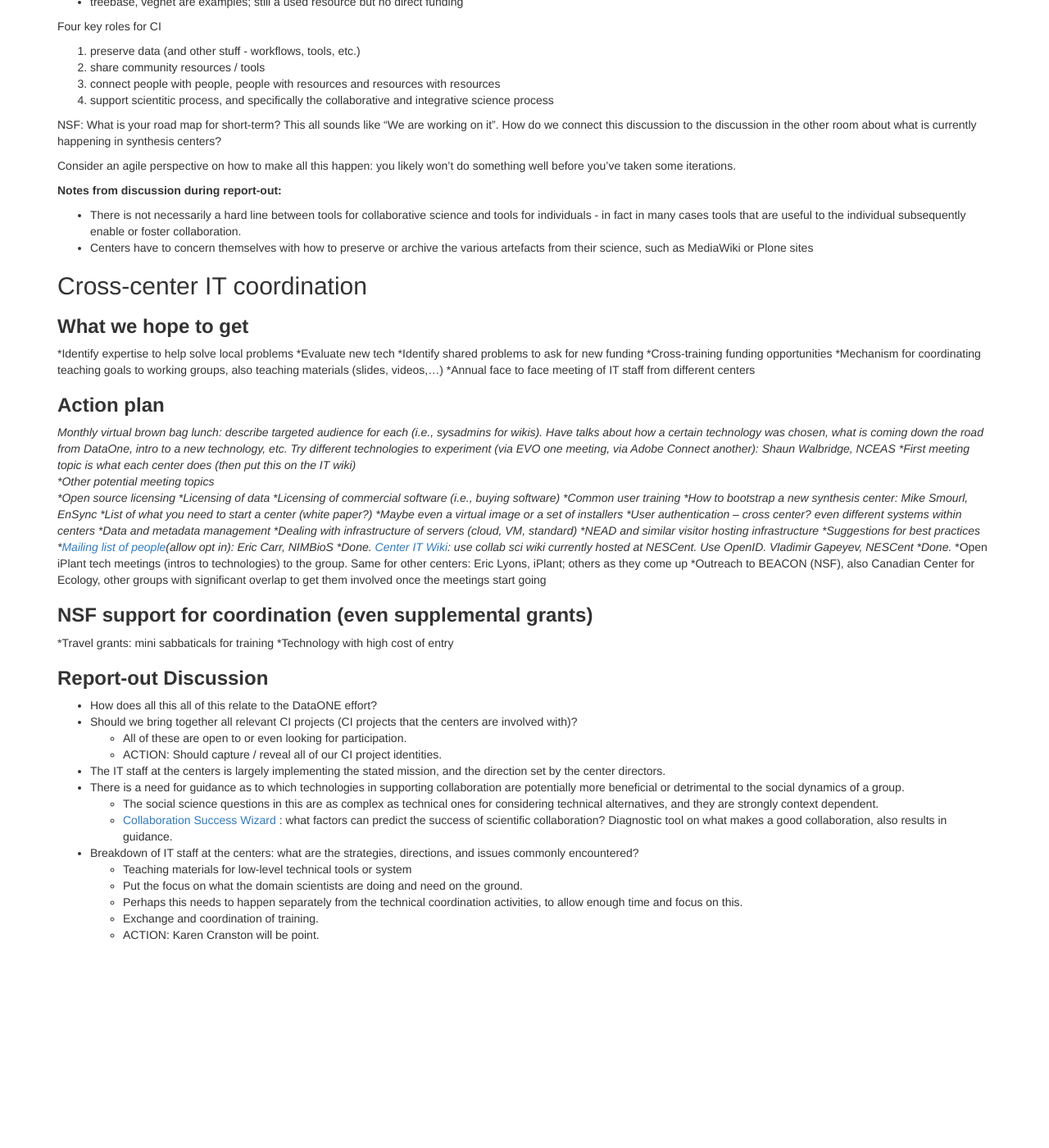
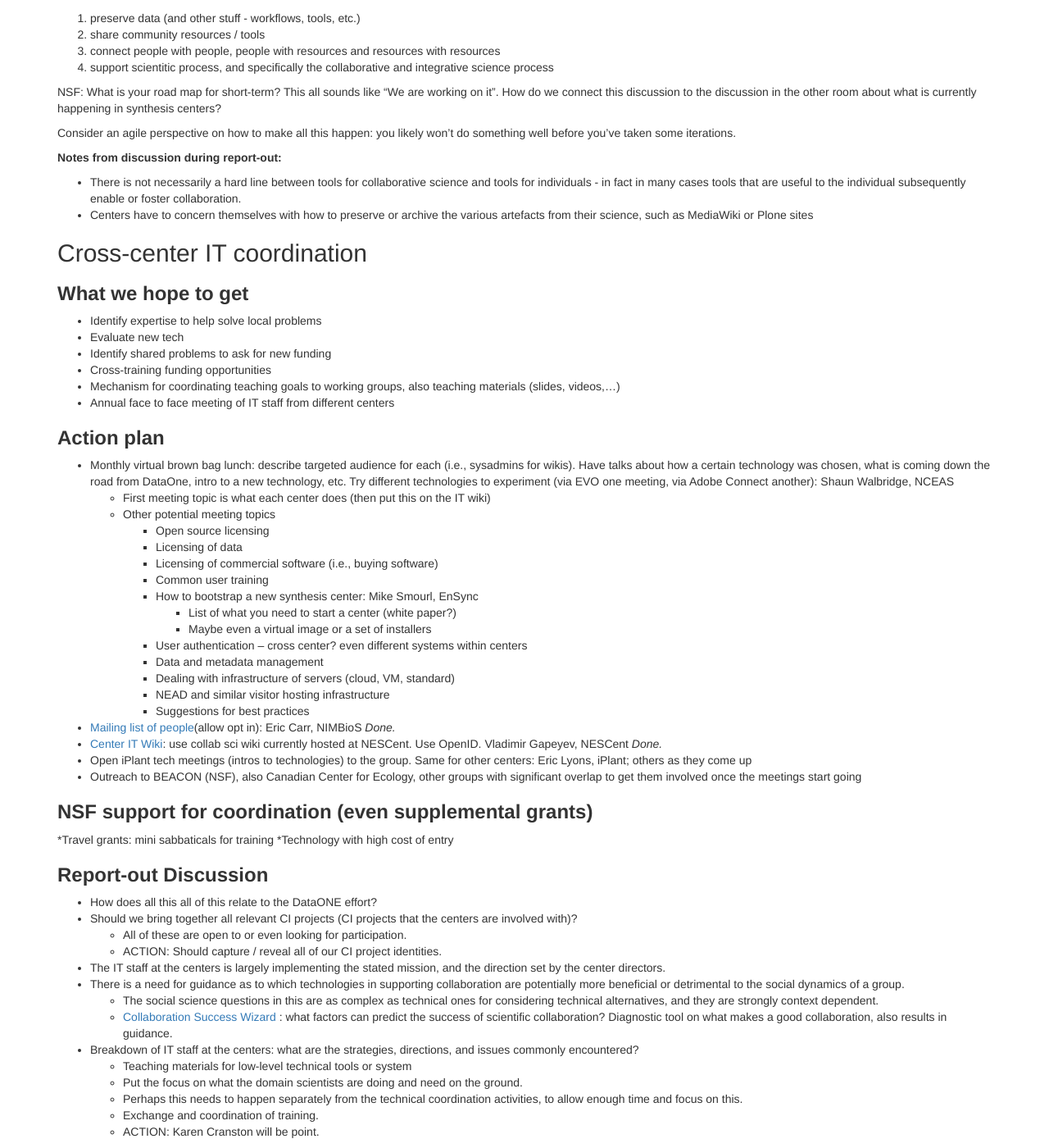
Before and after one commit to bio-collabit/wiki, a Jekyll site: the page built from Day_3_Breakouts.md, in a window 1280 px wide and 1400 px high, scrolled down 1181 px. Shown: the whole window at 82% size. Built offline with Jekyll 4.4.1, drawn with Linux system fonts in a browser that asks for light colours; nearby versions of some CDN libraries; Markdown is read by kramdown in place of the engine named in the settings; before the commit the page ends 2341 px from its top, so only the background shows below that; some of the changed text lies outside the part shown.

Commit message:
changed bullet formatting

```diff
--- a/Day_3_Breakouts.md
+++ b/Day_3_Breakouts.md
@@ -6,44 +6,51 @@
 # 2011 Workshop/Day 3 Breakouts
 ## Strategic directions for synthesis centers
 
-(also see [origional notes on PiratePad](http://piratepad.net/collabsci-fri-strategic-directions)
+(also see [origional notes on PiratePad](http://piratepad.net/collabsci-fri-strategic-directions) )
 
 Two key questions:
- > 1.What kind of infrastructure research to fund, what questions should be asked?
- > 2.Who needs to be involved, what structure is needed to sustain its outcomes?
+ 1. What kind of infrastructure research to fund, what questions should be asked?
+ 2. Who needs to be involved, what structure is needed to sustain its outcomes?
 
 CI supports more than collaboration; also supports shared resources. What groups depend on what resources from other groups?
 
 What is the landscape of the fields (such as resources for data, methods, etc) groups of people that want to collaborate?
 
 CI has different levels of granularity; everyone has a different concepts of this; similar to level of analysis in research. Can we define these levels:
-+ low level: sharing data
-+ higher level: interoperable data / tools
+
+* low level: sharing data
+* higher level: interoperable data / tools
 
 Dichotomy between people who want to share (use) data and those that don't want to share (their) data. What part of system benefits the collectors? How do we get to a critical mass of people sharing data?
-+ A DataONE postdoc is researching incentives to and benefits of data sharing.
-+ embedding provenance in data can benefit individual scientists (searching, reusing their own data)
+
+* A DataONE postdoc is researching incentives to and benefits of data sharing.
+* embedding provenance in data can benefit individual scientists (searching, reusing their own data)
 
 Two meanings of sharing data
-+ just making raw data available
-+ making additional information / social context available (i.e. access to the scientist, the underlying research); facilitating discussion about data; one example is MyPlant.org (and iPlant social network for plant biologists)
+
+* just making raw data available
+* making additional information / social context available (i.e. access to the scientist, the underlying research); facilitating discussion about data; one example is MyPlant.org (and iPlant social network for plant biologists)
 
 CI provides ability to have access to data or methods without developing a new collaboration, or using intergrads to collect from literature; access to larger body of knowledge
-+ Challenge with legacy data (data that is not archived in repositories). "Career sets", data accumulated by a senior scientists over their career lifetime. Many times current research is not reproducing the same data points, so the only way to obtain them from (for synthesis) is legacy data.
+
+* Challenge with legacy data (data that is not archived in repositories). "Career sets", data accumulated by a senior scientists over their career lifetime. Many times current research is not reproducing the same data points, so the only way to obtain them from (for synthesis) is legacy data.
 
 What is the role of the synthesis centers? Supporting individual scientists / groups? Developing domain-specific resources? Looking broadly across domains?
-+ Synthesis centers seem to be in a unique position to look for patterns and similarities across domains (across centers).
-+ The products of broader aimed CI initiatives often overlap surprisingly little with the gaps faced by scientists supported at the centers.
-+ There is a need for stewardship role for community resources (example: TreeBASE) that should expand among the centers.
-+ Also an education role (increasing community capacity), for resident scientists, for broader community through hackathons and courses
+
+* Synthesis centers seem to be in a unique position to look for patterns and similarities across domains (across centers).
+* The products of broader aimed CI initiatives often overlap surprisingly little with the gaps faced by scientists supported at the centers.
+* There is a need for stewardship role for community resources (example: TreeBASE) that should expand among the centers.
+* Also an education role (increasing community capacity), for resident scientists, for broader community through hackathons and courses
 
 Are synthesis centers the right place to do this?
-+ short-term funding; how does that relate to long-term projects and stewardship
-+ Data Conservancy plays this role (also DataONE); will these become permanant organizations?
-+ institutions that host DC will not go away, exploring models for permanancy; expanding existing role of libraries
-+ synthesis centers can fill this gap between initial funding and permanent home for repositories; perhaps institutional repositories can also fill this gap
+
+* short-term funding; how does that relate to long-term projects and stewardship
+* Data Conservancy plays this role (also DataONE); will these become permanant organizations?
+* institutions that host DC will not go away, exploring models for permanancy; expanding existing role of libraries
+* synthesis centers can fill this gap between initial funding and permanent home for repositories; perhaps institutional repositories can also fill this gap
 
 Role of broader initiatives that go beyond boundaries for synthesis centers
+
 * DataONE
 * government initiatives to coordinate national labs
 * national efforts for veterens hospitals (huge effort; thousands of programmers)
@@ -53,11 +60,13 @@
 Common problem: extracting knowledge from natural language text
 
 Medium-term support
+
 * after initial grant is over and before long-term sustainability
 * need maintenance, support, minimal development
 * treebase, vegnet are examples; still a used resource but no direct funding
 
 Four key roles for CI
+
   1. preserve data (and other stuff - workflows, tools, etc.)
   2. share community resources / tools
   3. connect people with people, people with resources and resources with resources
@@ -68,6 +77,7 @@
 Consider an agile perspective on how to make all this happen: you likely won't do something well before you've taken some iterations.
 
 **Notes from discussion during report-out:**
+
 * There is not necessarily a hard line between tools for collaborative science and tools for individuals - in fact in many cases tools that are useful to the individual subsequently enable or foster collaboration.
 * Centers have to concern themselves with how to preserve or archive the various artefacts from their science, such as MediaWiki or Plone sites
 
@@ -75,34 +85,34 @@
 
 ### **What we hope to get**
 
-*Identify expertise to help solve local problems
-*Evaluate new tech
-*Identify shared problems to ask for new funding
-*Cross-training funding opportunities
-*Mechanism for coordinating teaching goals to working groups, also teaching materials (slides, videos,…)
-*Annual face to face meeting of IT staff from different centers
+* Identify expertise to help solve local problems
+* Evaluate new tech
+* Identify shared problems to ask for new funding
+* Cross-training funding opportunities
+* Mechanism for coordinating teaching goals to working groups, also teaching materials (slides, videos,…)
+* Annual face to face meeting of IT staff from different centers
 
 ### **Action plan**
 
-*Monthly virtual brown bag lunch: describe targeted audience for each (i.e., sysadmins for wikis). Have talks about how a certain technology was chosen, what is coming down the road from DataOne, intro to a new technology, etc. Try different technologies to experiment (via EVO one meeting, via Adobe Connect another): Shaun Walbridge, NCEAS
-  *First meeting topic is what each center does (then put this on the IT wiki)<br>
-  *Other potential meeting topics<br>
-    *Open source licensing
-    *Licensing of data
-	*Licensing of commercial software (i.e., buying software)
-    *Common user training
-    *How to bootstrap a new synthesis center: Mike Smourl, EnSync
-      *List of what you need to start a center (white paper?)
-      *Maybe even a virtual image or a set of installers
-    *User authentication -- cross center? even different systems within centers
-    *Data and metadata management
-    *Dealing with infrastructure of servers (cloud, VM, standard)
-    *NEAD and similar visitor hosting infrastructure
-    *Suggestions for best practices<br>
-*[Mailing list of people](2011 Workshop/Links#Cross-center Collaborative Science IT Support mailing list.html)(allow opt in): Eric Carr, NIMBioS *Done.*
-*[Center IT Wiki](Main Page.html): use collab sci wiki currently hosted at NESCent. Use OpenID. Vladimir Gapeyev, NESCent *Done.*
-*Open iPlant tech meetings (intros to technologies) to the group. Same for other centers: Eric Lyons, iPlant; others as they come up
-*Outreach to BEACON (NSF), also Canadian Center for Ecology, other groups with significant overlap to get them involved once the meetings start going
+* Monthly virtual brown bag lunch: describe targeted audience for each (i.e., sysadmins for wikis). Have talks about how a certain technology was chosen, what is coming down the road from DataOne, intro to a new technology, etc. Try different technologies to experiment (via EVO one meeting, via Adobe Connect another): Shaun Walbridge, NCEAS
+  * First meeting topic is what each center does (then put this on the IT wiki)<br>
+  * Other potential meeting topics<br>
+    * Open source licensing
+    * Licensing of data
+	* Licensing of commercial software (i.e., buying software)
+    * Common user training
+    * How to bootstrap a new synthesis center: Mike Smourl, EnSync
+      * List of what you need to start a center (white paper?)
+      * Maybe even a virtual image or a set of installers
+    * User authentication -- cross center? even different systems within centers
+    * Data and metadata management
+    * Dealing with infrastructure of servers (cloud, VM, standard)
+    * NEAD and similar visitor hosting infrastructure
+    * Suggestions for best practices<br>
+* [Mailing list of people](2011 Workshop/Links#Cross-center Collaborative Science IT Support mailing list.html)(allow opt in): Eric Carr, NIMBioS *Done.*
+* [Center IT Wiki](Main Page.html): use collab sci wiki currently hosted at NESCent. Use OpenID. Vladimir Gapeyev, NESCent *Done.*
+* Open iPlant tech meetings (intros to technologies) to the group. Same for other centers: Eric Lyons, iPlant; others as they come up
+* Outreach to BEACON (NSF), also Canadian Center for Ecology, other groups with significant overlap to get them involved once the meetings start going
 
 ### **NSF support for coordination (even supplemental grants)**
 
```
